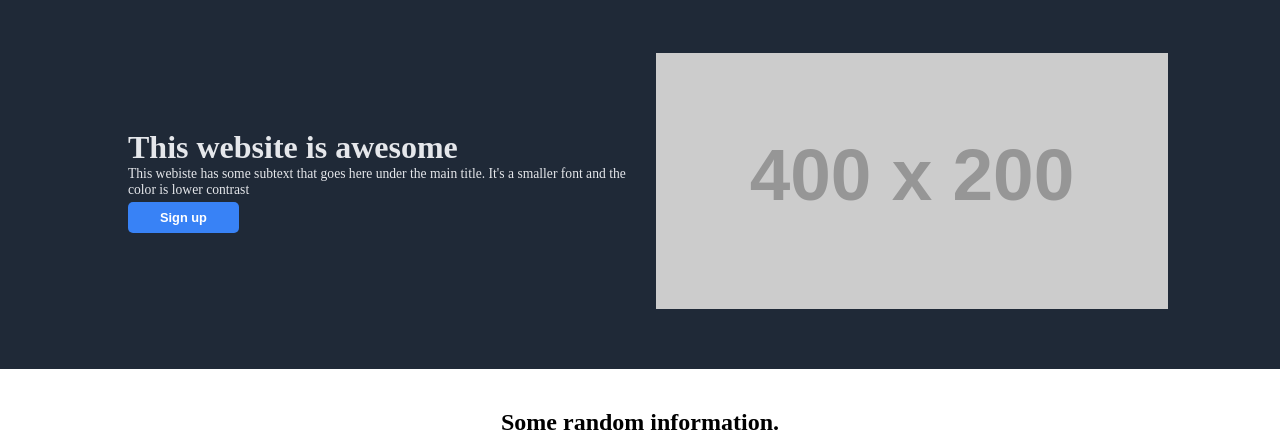
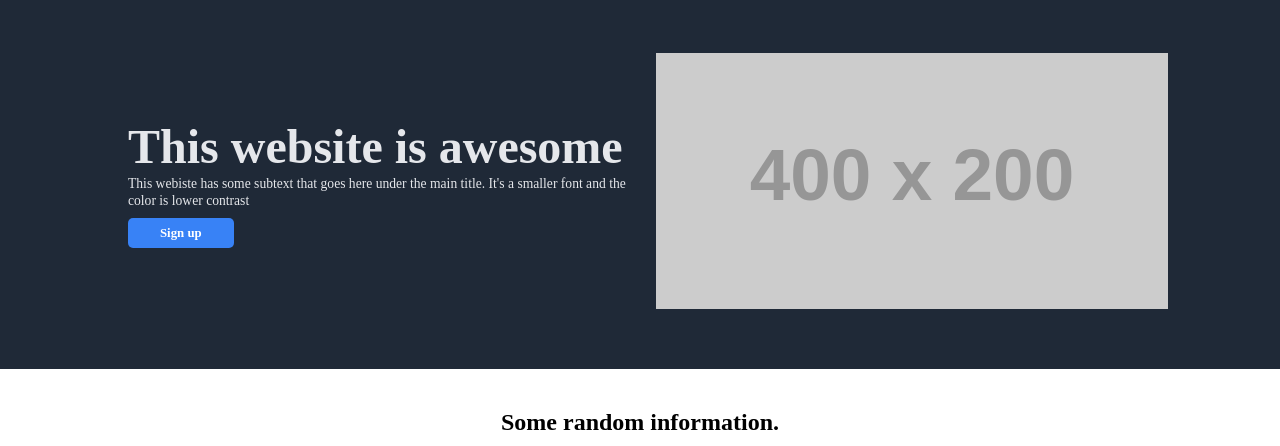
Before and after one commit to mr2much/odin-flex, a plain HTML site: page index.html in a window 1280 px wide. Shown: the part 21-467 px from the top of the page. Drawn offline with Linux system fonts and the light colour scheme; placeholder pictures from the web are drawn by us.

Commit message:
Finish styling hero section

```diff
--- a/css/style.css
+++ b/css/style.css
@@ -85,7 +85,7 @@ header a,
 }
 
 .action-call button,
-.hero button {
+.hero .button {
   border: 1px solid white;
   border-radius: 5px;
   background-color: #3882f6;
@@ -120,21 +120,23 @@ header a,
 
 #hero-content {
   padding: 1rem;
-  /* max-width: 50%; */
   flex: 1 1 50%;
 }
 
 #hero-content h1 {
-  font-size: 2rem;
+  font-size: 3rem;
   line-height: 0.9;
 }
 
 #hero-content p {
   font-size: 0.85rem;
-  padding: 0.25rem 0;
+  padding: 0.5rem 0;
+  line-height: 1.25;
+  margin-bottom: 0.35rem;
 }
 
-#hero-content button {
+#hero-content .button {
+  text-decoration: none;
   border: none;
   padding: 0.5rem 2rem;
   text-align: center;
@@ -144,7 +146,6 @@ header a,
 
 #hero-img {
   padding: 0;
-  /* max-width: 50%; */
   flex: 1 1 50%;
 }
 
--- a/index.html
+++ b/index.html
@@ -29,7 +29,7 @@
             This webiste has some subtext that goes here under the main title.
             It's a smaller font and the color is lower contrast
           </p>
-          <button>Sign up</button>
+          <a href="" class="button">Sign up</a>
         </div>
         <div id="hero-img">
           <img
```
